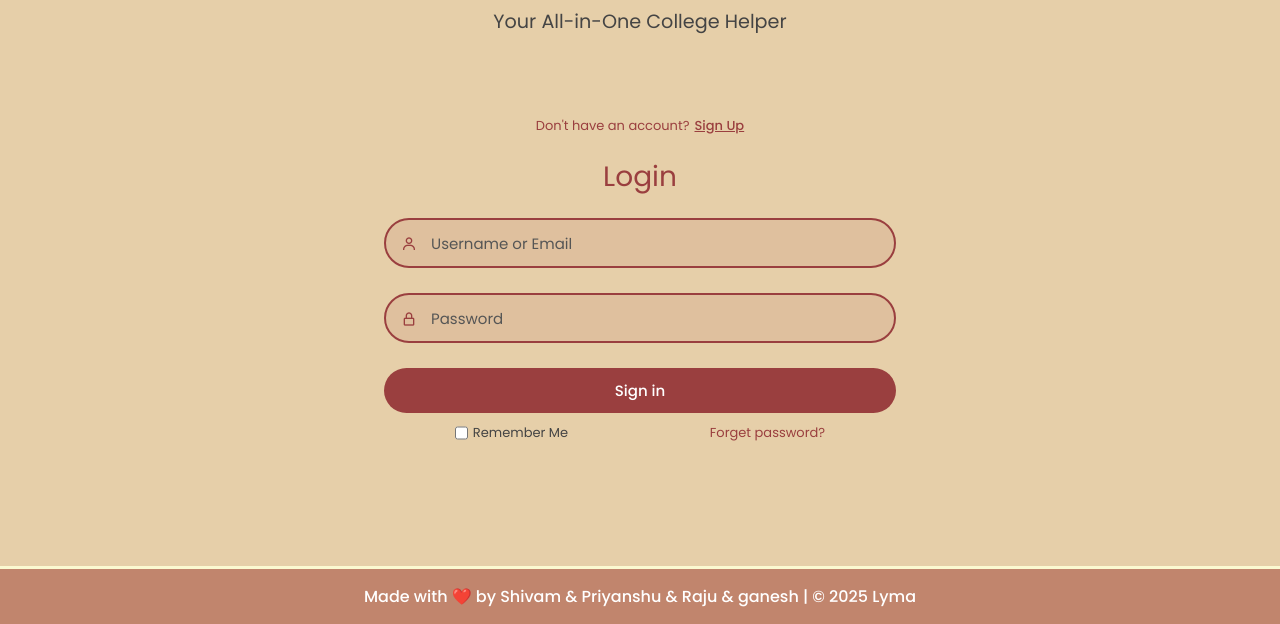
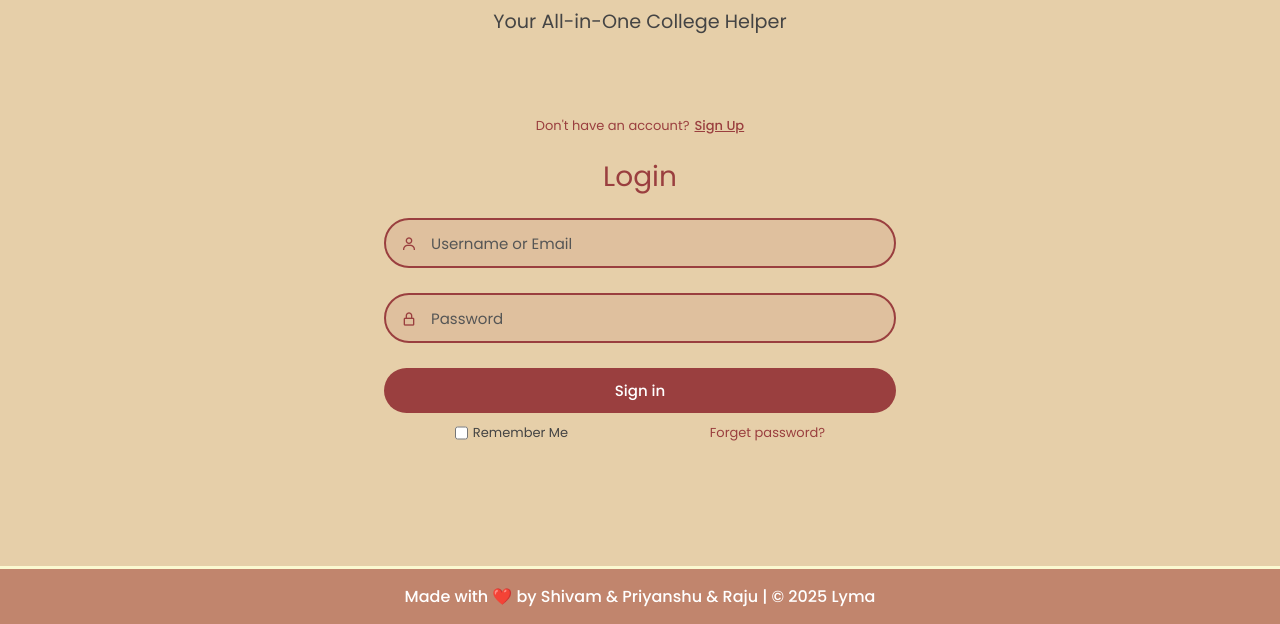
Before and after one commit to shivamjha76/Lyma, a plain HTML site: page index.html in a window 1280 px wide. Shown: the part 225-849 px from the top of the page. Drawn offline with nearby package versions, Linux system fonts and the light colour scheme.

Commit message:
remove ganesh

```diff
--- a/index.html
+++ b/index.html
@@ -111,7 +111,7 @@
 
   <!-- Footer -->
   <footer>
-    <p class="love">Made with ❤️ by Shivam & Priyanshu & Raju & ganesh | © 2025 Lyma</p>
+    <p class="love">Made with ❤️ by Shivam & Priyanshu & Raju | © 2025 Lyma</p>
   </footer>
 
   <!-- External JS -->
```
